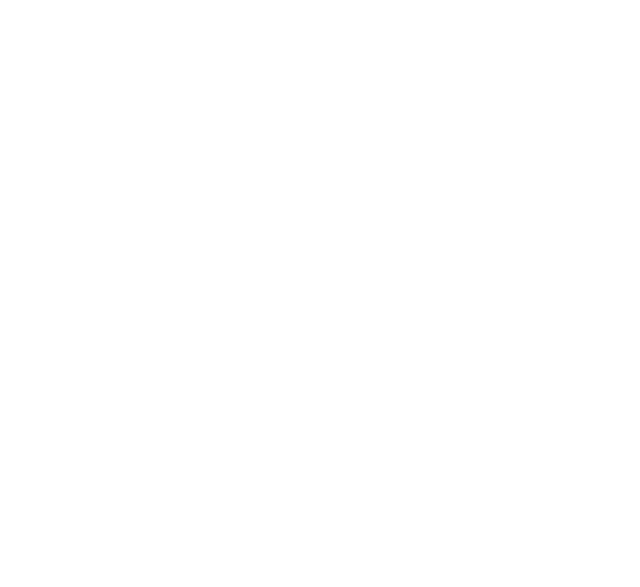
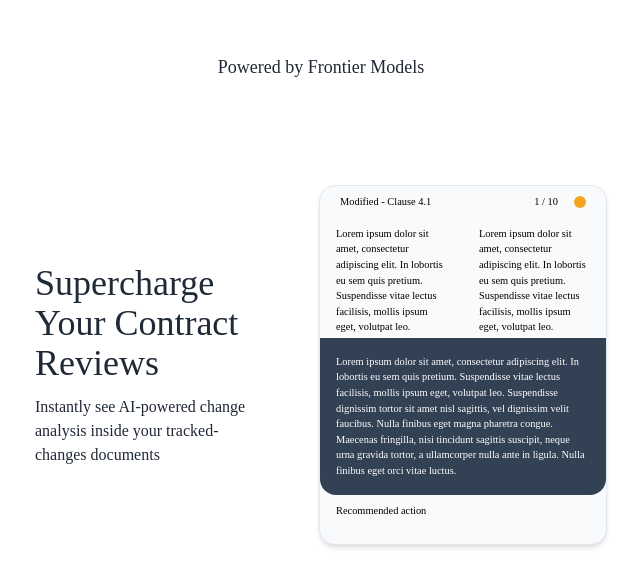
Before and after one commit to lookingforwork/lookingforwork.github.io, a Next.js app: page / in a window 1280 px wide. Shown: the part 1006-1593 px from the top of the page, without its empty margins (319-959 px from the left). Before the commit the page ends 1003 px from the top, so only its background shows below. Built offline with nearby package versions, Linux system fonts and the light colour scheme; a web font is replaced by a local one.

Commit message:
Added feature section - no resize yet

```diff
--- a/src/app/page.tsx
+++ b/src/app/page.tsx
@@ -1,3 +1,5 @@
+import { FeatureOne } from "@/components/FeatureOne";
+import { LogoBanner } from "@/components/logoBanner";
 import { Hero } from "@/components/Hero";
 import { VideoPanel } from "@/components/VideoPanel";
 
@@ -6,6 +8,8 @@
     <main className="flex-1 items-center md:items-start min-h-screen">
       <Hero />
       <VideoPanel />
+      <LogoBanner />
+      <FeatureOne />
     </main>
   );
 }
--- /dev/null
+++ b/src/components/FeatureOne.tsx
@@ -0,0 +1,59 @@
+import Image from "next/image";
+
+export const FeatureOne = () => {
+  return (
+    <div className="flex flex-row items-center justify-center px-20 py-20">
+      <div className="flex flex-col space-y-3 w-56 mr-10">
+        <div className="text-4xl text-blueside-dark">Supercharge Your Contract Reviews</div>
+        <div className="text-s text-blueside-dark">Instantly see AI-powered change analysis inside your tracked-changes documents</div>
+      </div>
+      <div className="transition-all duration-300 ease-in-out w-72 min-w-72 h-[22.5rem] text-left bg-slate-50 border border-slate-200 shadow-md rounded-2xl ml-5 hover:shadow-2xl  hover:h-[26rem]">
+        <div className="text-xxs rounded-t-2xl">
+          <div className="flex align-start items-center space-x-2 px-5 py-2">
+            <div>Modified - Clause 4.1</div>
+            <div className="flex-grow"></div>
+            <div className="pr-2">1 / 10</div>
+            <span className="relative inline-flex rounded-full h-3 w-3 bg-amber-500 animate-pulse"></span>
+          </div>
+        </div>
+        <div className="grid grid-cols-2 pt-2">
+          <div className="relative px-4 text-xxs h-28 overflow-hidden fade-out">
+            <div className="fade-out">
+              Lorem ipsum dolor sit amet, consectetur adipiscing elit. In lobortis
+              eu sem quis pretium. Suspendisse vitae lectus facilisis, mollis ipsum
+              eget, volutpat leo. Suspendisse dignissim tortor sit amet nisl
+              sagittis, vel dignissim velit faucibus. Nulla finibus eget magna
+              pharetra congue. Maecenas fringilla, nisi tincidunt sagittis suscipit,
+              neque urna gravida tortor, a ullamcorper nulla ante in ligula. Nulla
+              finibus eget orci vitae luctus.
+            </div>
+          </div>
+          <div className="relative px-4 text-xxs h-28 overflow-hidden fade-out">
+            <div className="fade-out">
+              Lorem ipsum dolor sit amet, consectetur adipiscing elit. In lobortis
+              eu sem quis pretium. Suspendisse vitae lectus facilisis, mollis ipsum
+              eget, volutpat leo. Suspendisse dignissim tortor sit amet nisl
+              sagittis, vel dignissim velit faucibus. Nulla finibus eget magna
+              pharetra congue. Maecenas fringilla, nisi tincidunt sagittis suscipit,
+              neque urna gravida tortor, a ullamcorper nulla ante in ligula. Nulla
+              finibus eget orci vitae luctus.
+            </div>
+          </div>
+        </div>
+        <div className="py-4 px-4 text-xxs bg-slate-700 rounded-b-2xl text-white">
+          Lorem ipsum dolor sit amet, consectetur adipiscing elit. In lobortis eu
+          sem quis pretium. Suspendisse vitae lectus facilisis, mollis ipsum eget,
+          volutpat leo. Suspendisse dignissim tortor sit amet nisl sagittis, vel
+          dignissim velit faucibus. Nulla finibus eget magna pharetra congue.
+          Maecenas fringilla, nisi tincidunt sagittis suscipit, neque urna gravida
+          tortor, a ullamcorper nulla ante in ligula. Nulla finibus eget orci vitae
+          luctus.
+        </div>
+        <div className="transition-all duration-300 ease-in-out text-xxs px-4 py-2 text-left rounded-2xl align-middle hover:outline hover:outline-1">
+          Recommended action</div>
+      </div>
+    </div>
+  );
+};
+
+//1F2937
--- /dev/null
+++ b/src/components/LogoBanner.tsx
@@ -0,0 +1,14 @@
+import Image from "next/image";
+
+export const LogoBanner = () => {
+  return (
+    <div className="flex flex-col justify-between items-center gap-y-4 mt-10">
+      <p className="text-sm text-center font-[350] leading-normal text-blueside-dark laptop:text-lg sm:text-base lg:w-5/6 mt-4 mb-6 px-12">
+        Powered by Frontier Models
+      </p>
+
+    </div>
+  );
+};
+
+//1F2937
--- a/src/components/VideoPanel.tsx
+++ b/src/components/VideoPanel.tsx
@@ -30,3 +30,4 @@
     </div>
   );
 };
+//max-h-[108%]
--- a/tailwind.config.ts
+++ b/tailwind.config.ts
@@ -22,6 +22,7 @@
         sans: ["Alexandria"],
       },
       fontSize: {
+        xxs: "0.65rem",
         title: "5.2rem",
       },
       backgroundImage: {
```
